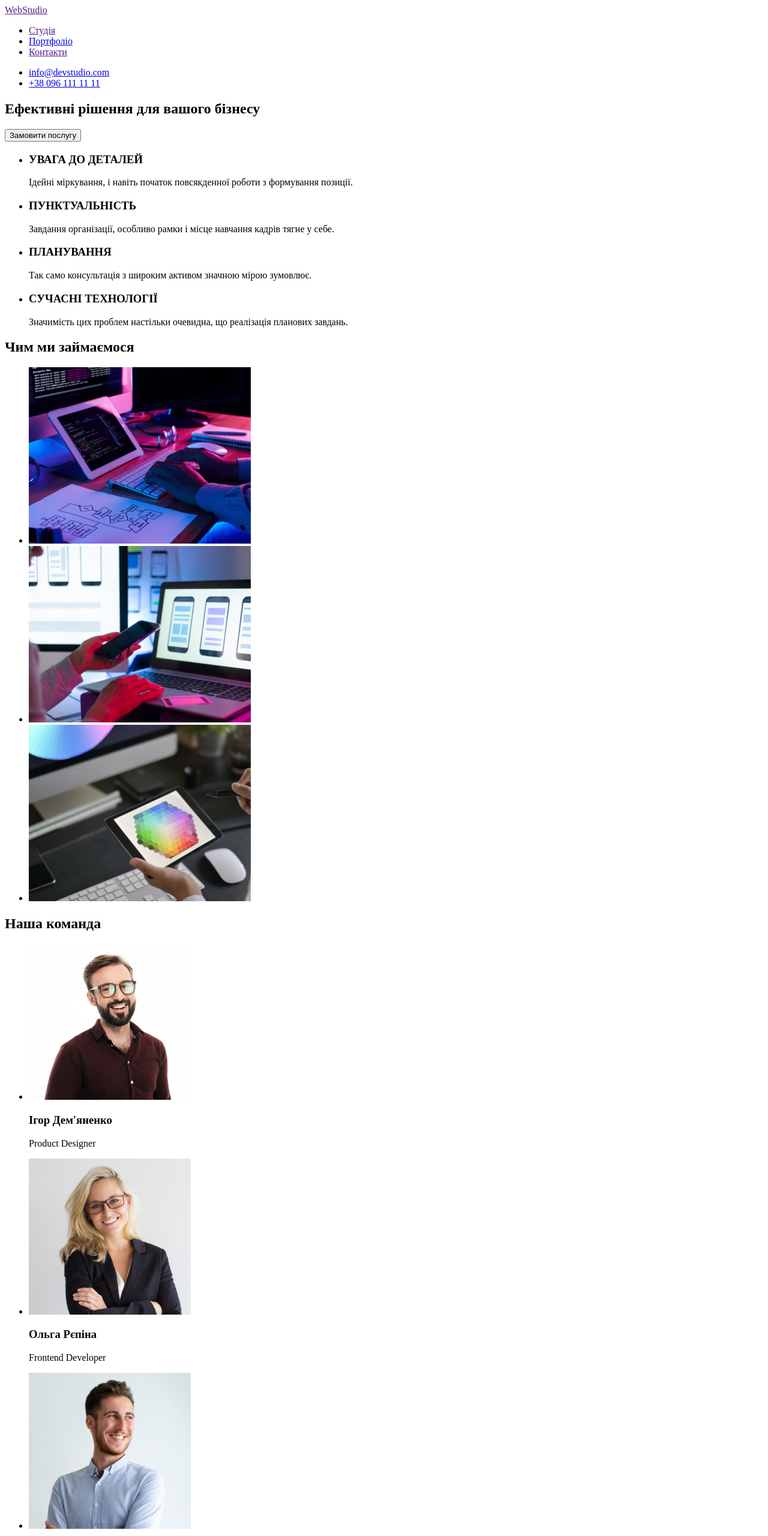
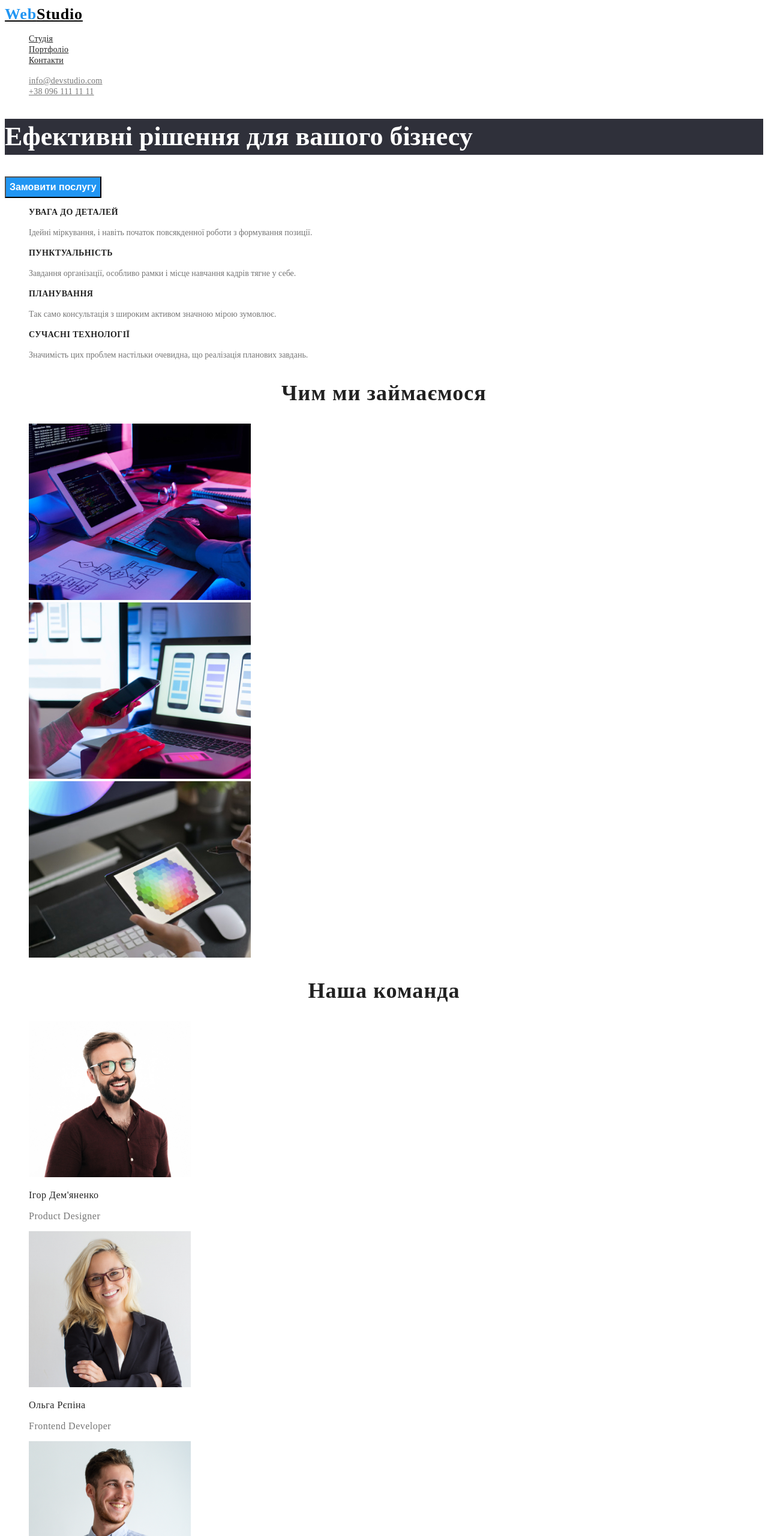
Before and after one commit to VadymMintenko/goit-markup-hw-02, a plain HTML site: page index.html in a window 1280 px wide. Shown: the top 2560 px of the page at 60% size. Drawn offline with Linux system fonts and the light colour scheme.

Commit message:
home-work2

```diff
--- /dev/null
+++ b/css/styles.css
@@ -0,0 +1,164 @@
+
+
+  body {
+    font-family: 'Roboto' 'Raleway';
+    background-color: F5F5F5;
+    color: 757575;
+}
+ ul {
+    list-style: none;
+}
+:root {
+    --accent-color: rgba(33, 150, 243, 1);
+    --main-dark-color: rgba(33, 33, 33, 1);
+    --main-text-color: rgba(117, 117, 117, 1);
+}
+
+
+/* Header */
+
+.logo {
+    font-family: 'Raleway';
+font-weight: 700;
+font-size: 26px;
+line-height: 31px;
+letter-spacing: 0.03em;
+    color: rgba(0, 0, 0, 1)
+}
+.accent {
+   color: var(--accent-color);
+}
+
+
+
+.site-nav .link {
+font-weight: 500;
+font-size: 14px;
+line-height: 16px;
+letter-spacing: 0.02em;
+    color: var(--main-dark-color)
+
+}
+
+.site-nav .link:hover,
+.site-nav .link:focus {
+    color: rgba(33, 150, 243, 1)
+}
+
+.auth-nav .auth:hover,
+.auth-nav .auth:focus {
+    color: var(--accent-color);
+}
+
+.auth {
+font-weight: 500;
+font-size: 14px;
+line-height: 16px;
+letter-spacing: 0.02em;
+    color: var(--main-text-color)
+}
+/* Index main content */
+
+.main-title {
+font-weight: 900;
+font-size: 44px;
+line-height: 60px;
+    color: rgba(255, 255, 255, 1);
+    background-color: rgba(47, 48, 58, 1);
+}
+
+
+.button {
+font-weight: 700;
+font-size: 16px;
+line-height: 30px;
+    color: rgba(255, 255, 255, 1);
+    background-color: var(--accent-color);
+}
+.button {
+    cursor: pointer;
+}
+
+.list-benefits {
+font-weight: 700;
+font-size: 14px;
+line-height: 16px;
+letter-spacing: 0.03em;
+text-transform: uppercase;
+color: var(--main-dark-color)
+
+}
+
+.list-description {
+font-size: 14px;
+line-height: 24px;
+color: var(--main-text-color)
+}
+
+.title {
+font-weight: 700;
+font-size: 36px;
+line-height: 42px;
+text-align: center;
+letter-spacing: 0.03em;
+color: var(--main-dark-color)
+
+}
+
+.name {
+font-weight: 500;
+font-size: 16px;
+line-height: 19px;
+letter-spacing: 0.03em;
+color: var(--main-dark-color)
+
+
+}
+
+.position {
+font-size: 16px;
+line-height: 19px;
+letter-spacing: 0.03em;
+color: var(--main-text-color)
+}
+
+/* Footer */
+
+.logo-footer {
+    font-family: 'Raleway';
+font-weight: 700;
+font-size: 26px;
+line-height: 31px;
+letter-spacing: 0.03em;
+color: rgba(0, 0, 0, 1);
+}
+
+.address-link {
+font-family: 'Roboto';
+font-style: normal;
+font-weight: 400;
+font-size: 14px;
+line-height: 24px;
+letter-spacing: 0.03em;
+color: rgba(255, 255, 255, 0.6);
+}
+
+
+
+/* Portfolio */
+
+.button-portfolio {
+
+font-family: 'Roboto';
+font-weight: 500;
+font-size: 16px;
+line-height: 26px;
+letter-spacing: 0.03em;
+color: rgba(33, 33, 33, 1);
+
+}
+.button-portfolio :hover,
+.button-portfolio :focus {
+    color: rgba(255, 255, 255, 1);
+  background-color: var(--accent-color)
+}
--- a/index.html
+++ b/index.html
@@ -5,50 +5,51 @@
     <meta http-equiv="X-UA-Compatible" content="IE=edge" />
     <meta name="viewport" content="width=device-width, initial-scale=1.0" />
     <title>Document</title>
+    <link rel="stylesheet" href="./css/styles.css">
   </head>
   <body>
     <header>
       <nav>
-        <a href="">WebStudio</a>
-        <ul>
-          <li><a href="">Студія</a></li>
-          <li><a href="./portfolio.html">Портфоліо</a></li>
-          <li><a href="">Контакти</a></li>
+        <a href="./index.html" class="logo"><span class="accent">Web</span>Studio</a>
+        <ul class="site-nav">
+          <li><a href="" class="link">Студія</a></li>
+          <li><a href="./portfolio.html" class="link">Портфоліо</a></li>
+          <li><a href="" class="link">Контакти</a></li>
         </ul>
       </nav>
-      <ul>
-        <li><a href="mailto:info@devstudio.com">info@devstudio.com</a></li>
-        <li><a href="tel:+380961111111">+38 096 111 11 11</a></li>
+      <ul class="auth-nav">
+        <li><a href="mailto:info@devstudio.com" class="auth">info@devstudio.com</a></li>
+        <li><a href="tel:+380961111111" class="auth">+38 096 111 11 11</a></li>
       </ul>
     </header>
     <main>
       <section>
-        <h1>Ефективні рішення для вашого бізнесу</h1>
-        <button type="button">Замовити послугу</button>
+        <h1 class="main-title">Ефективні рішення для вашого бізнесу</h1>
+        <button type="button" class="button">Замовити послугу</button>
       </section>
       <section>
         <h2 hidden>Наші переваги</h2>
         <ul>
           <li>
-            <h3>УВАГА ДО ДЕТАЛЕЙ</h3>
-            <p>Ідейні міркування, і навіть початок повсякденної роботи з формування позиції.</p>
+            <h3 class="list-benefits">УВАГА ДО ДЕТАЛЕЙ</h3>
+            <p class="list-description">Ідейні міркування, і навіть початок повсякденної роботи з формування позиції.</p>
           </li>
           <li>
-            <h3>ПУНКТУАЛЬНІСТЬ</h3>
-            <p>Завдання організації, особливо рамки і місце навчання кадрів тягне у себе.</p>
+            <h3 class="list-benefits">ПУНКТУАЛЬНІСТЬ</h3>
+            <p class="list-description">Завдання організації, особливо рамки і місце навчання кадрів тягне у себе.</p>
           </li>
           <li>
-            <h3>ПЛАНУВАННЯ</h3>
-            <p>Так само консультація з широким активом значною мірою зумовлює.</p>
+            <h3 class="list-benefits">ПЛАНУВАННЯ</h3>
+            <p class="list-description">Так само консультація з широким активом значною мірою зумовлює.</p>
           </li>
           <li>
-            <h3>СУЧАСНІ ТЕХНОЛОГІЇ</h3>
-            <p>Значимість цих проблем настільки очевидна, що реалізація планових завдань.</p>
+            <h3 class="list-benefits">СУЧАСНІ ТЕХНОЛОГІЇ</h3>
+            <p class="list-description">Значимість цих проблем настільки очевидна, що реалізація планових завдань.</p>
           </li>
         </ul>
       </section>
-      <section>
-        <h2>Чим ми займаємося</h2>
+      <section class="work">
+        <h2 class="title">Чим ми займаємося</h2>
         <ul>
           <li>
             <img
@@ -76,36 +77,36 @@
           </li>
         </ul>
       </section>
-      <section>
-        <h2>Наша команда</h2>
+      <section class="team">
+        <h2 class="title">Наша команда</h2>
         <ul>
           <li>
             <img src="./images/img4.jpg" alt="фото учасника команди" width="270" height="260" />
-            <h3>Ігор Дем'яненко</h3>
-            <p lang="en">Product Designer</p>
+            <h3 class="name">Ігор Дем'яненко</h3>
+            <p lang="en" class="position">Product Designer</p>
           </li>
           <li>
             <img src="./images/img5.jpg" alt="фото учасника команди" width="270" height="260" />
-            <h3>Ольга Рєпіна</h3>
-            <p lang="en">Frontend Developer</p>
+            <h3 class="name">Ольга Рєпіна</h3>
+            <p lang="en" class="position">Frontend Developer</p>
           </li>
           <li>
             <img src="./images/img6.jpg" alt="фото учасника команди" width="270" height="260" />
-            <h3>Микола Тарасов</h3>
-            <p lang="en">Marketing</p>
+            <h3 class="name">Микола Тарасов</h3>
+            <p lang="en" class="position">Marketing</p>
           </li>
           <li>
             <img src="./images/img7.jpg" alt="фото учасника команди" width="270" height="260" />
-            <h3>Михайло Єрмаков</h3>
-            <p lang="en">UI Designer</p>
+            <h3 class="name">Михайло Єрмаков</h3>
+            <p lang="en" class="position">UI Designer</p>
           </li>
         </ul>
       </section>
     </main>
     <footer>
-      <a href="">WebStudio</a>
+       <a href="./index.html" class="logo-footer"><span class="accent">Web</span>Studio</a>
       <address>
-        <ul>
+        <ul class="address-link">
           <li><a href="">м. Київ, пр-т Лесі Українки, 26</a></li>
           <li><a href="mailto:info@devstudio.com">info@devstudio.com</a></li>
           <li><a href="tel:+380961111111">+38 096 111 11 11</a></li>
```
Also changed, not shown: portfolio.html (+17 -16 lines).
